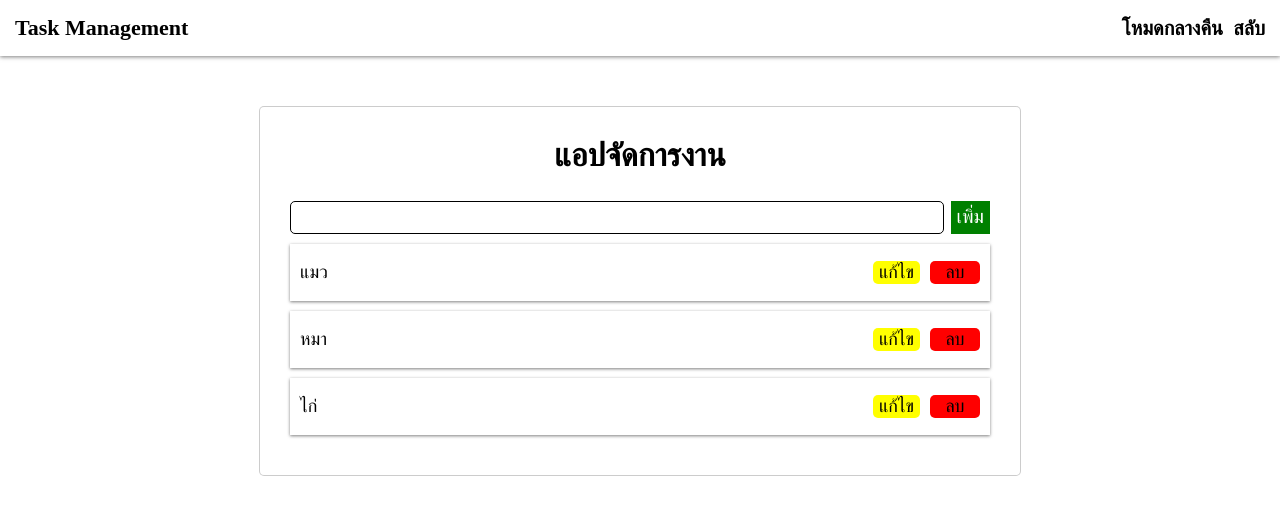
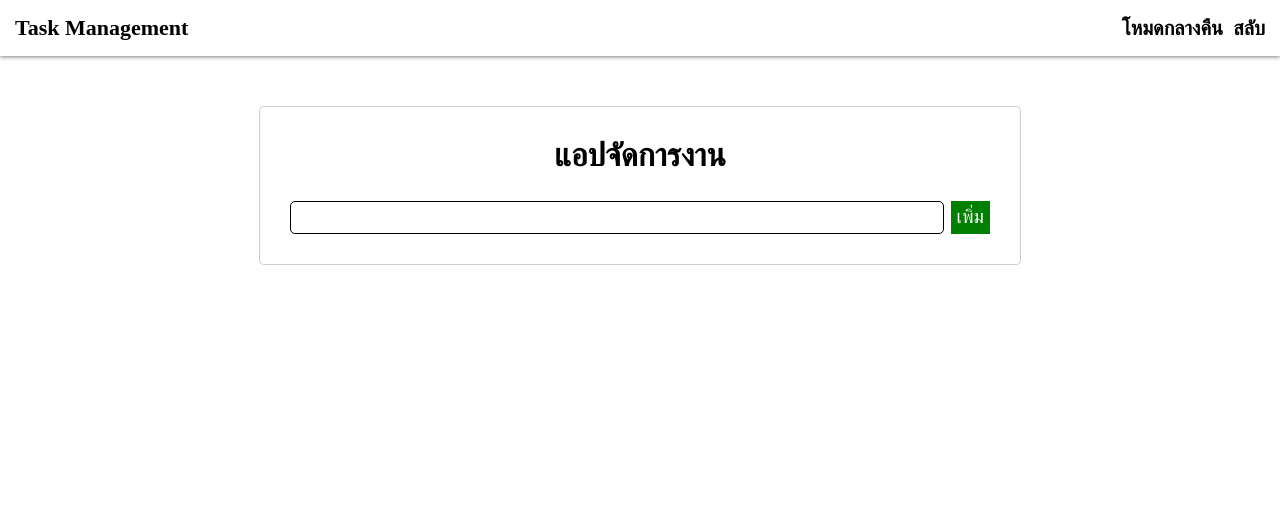
Before and after one commit to Suwit1100/Task-Management, a React (Vite) app in the folder task-management/: page / in a window 1280 px wide. Shown: the top 514 px of the page. Built offline with nearby package versions, Linux system fonts and the light colour scheme.

Commit message:
Localstorage

```diff
--- a/task-management/src/App.jsx
+++ b/task-management/src/App.jsx
@@ -1,18 +1,13 @@
-import { useState } from 'react'
+import { useEffect, useState } from 'react'
 import './App.css'
 import Header from './components/Header'
 import AddForm from './components/AddForm'
 import Item from './components/Item'
 
 function App() {
-  const [task, setTask] = useState([
-    { id: 1, title: "แมว" }
-    ,
-    { id: 2, title: "หมา" }
-    ,
-    { id: 3, title: "ไก่" }
-    ,
-  ]);
+  const [task, setTask] = useState(
+    JSON.parse(localStorage.getItem("tasks")) || []
+  );
   const [title, setTitle] = useState("");
   const [statusedit, setStatusedit] = useState("");
 
@@ -57,6 +52,10 @@ function App() {
     }
   }
 
+  useEffect(() => {
+    localStorage.setItem("tasks", JSON.stringify(task))
+  }, [task])
+
   return (
     <div className='App'>
       <Header></Header>
```
